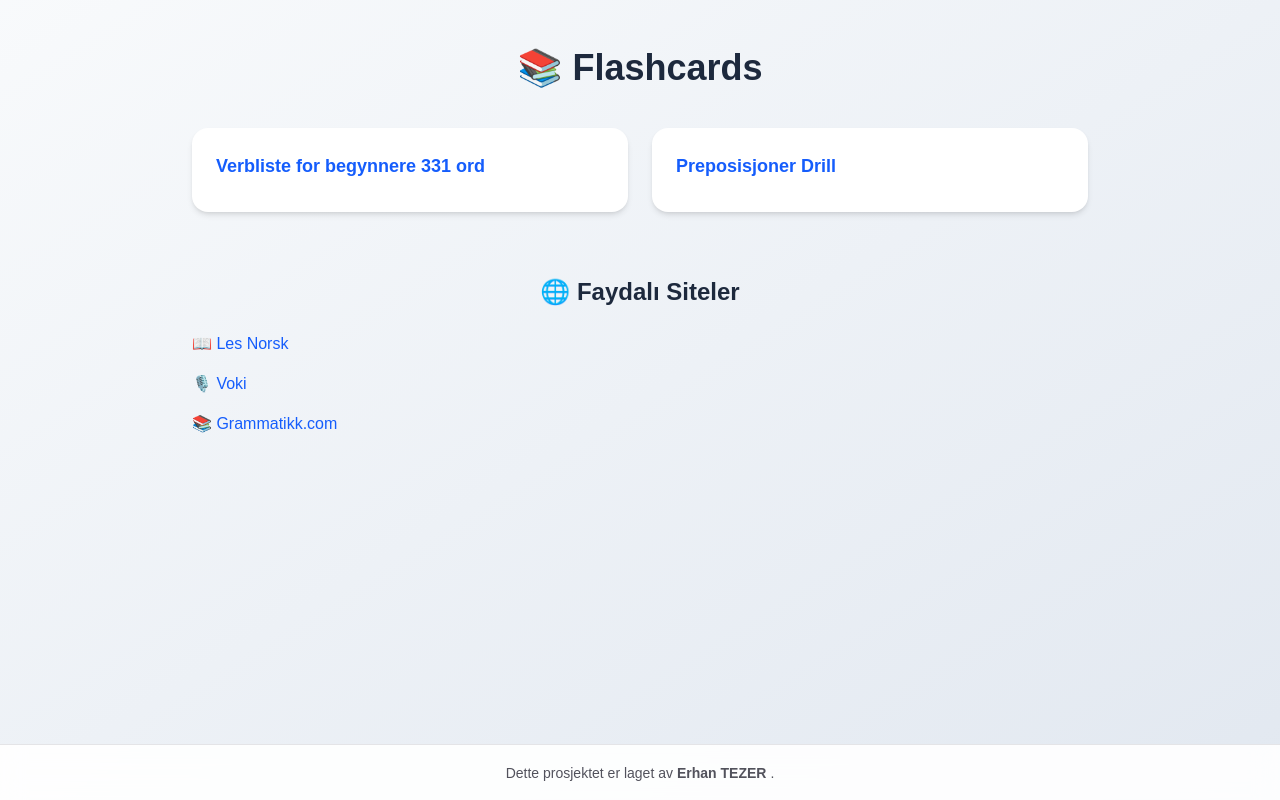
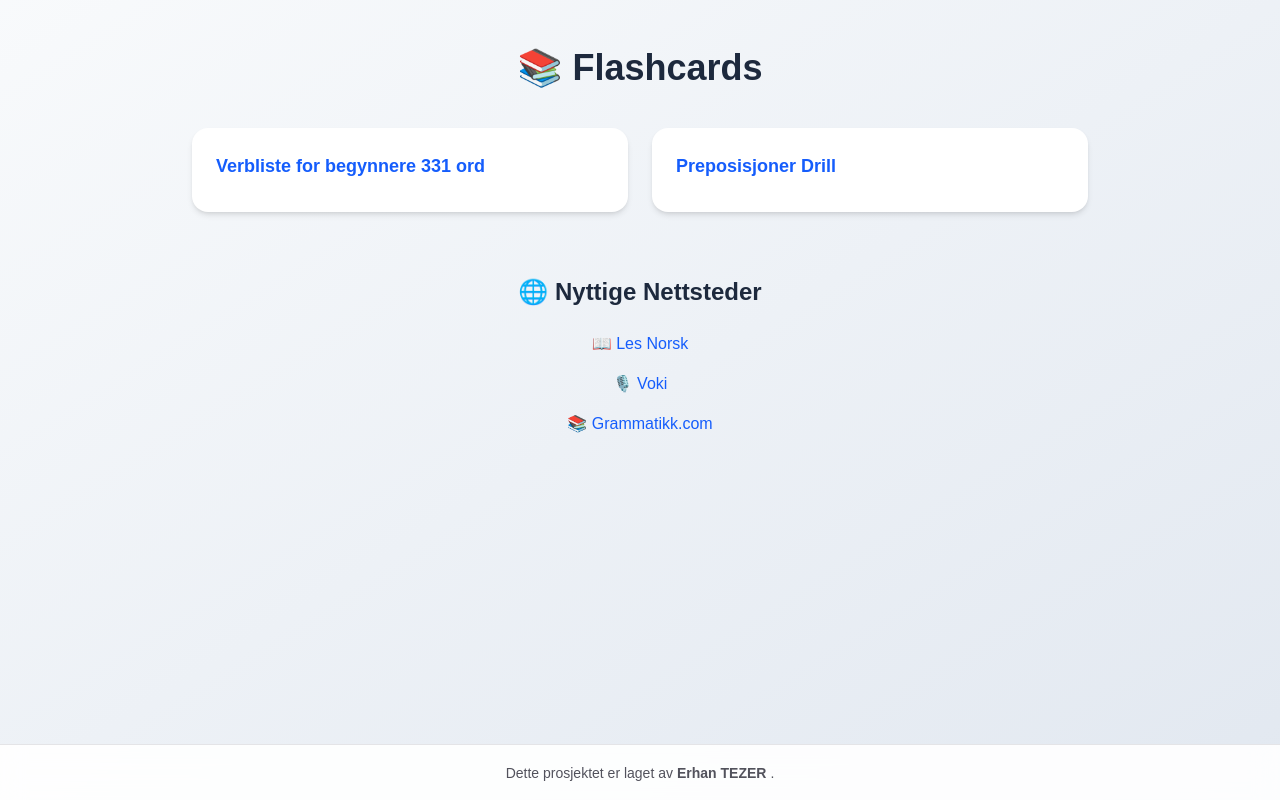
Before and after one commit to erhantezer/norsk-ord, a Next.js app: page / in a window 1280 px wide. Built offline with nearby package versions, Linux system fonts and the light colour scheme.

Commit message:
updatet main page

```diff
--- a/src/app/page.js
+++ b/src/app/page.js
@@ -20,9 +20,9 @@ export default function HomePage() {
         </li>
       </ul>
 
-      {/* Faydalı Siteler Bölümü */}
-      <section className="max-w-4xl mx-auto mt-16">
-        <h2 className="text-2xl font-bold text-slate-800 mb-6 text-center">🌐 Faydalı Siteler</h2>
+      {/* Nyttige Nettsteder Bölümü */}
+      <section className="max-w-4xl mx-auto mt-16 text-center">
+        <h2 className="text-2xl font-bold text-slate-800 mb-6">🌐 Nyttige Nettsteder</h2>
         <ul className="space-y-4">
           <li>
             <a
```
